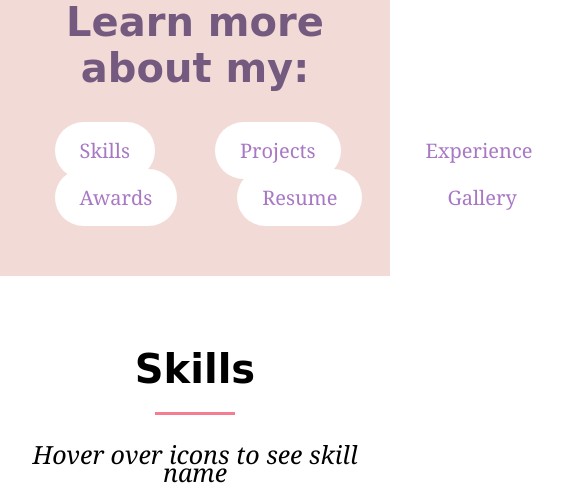
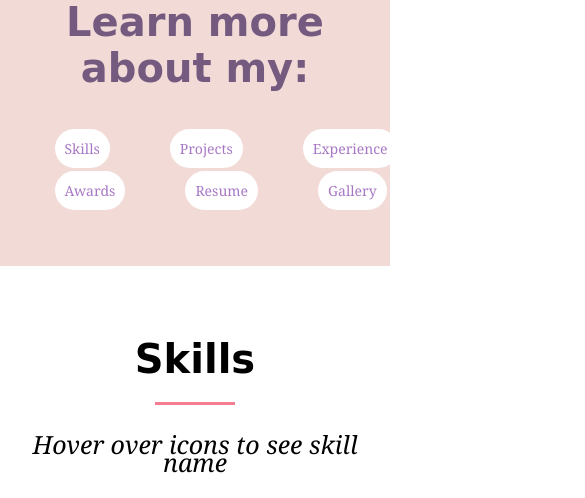
Before and after one commit to kzeng24/Personal-Website, a plain HTML site: page index.html in a window 390 px wide. Shown: the part 1820-2318 px from the top of the page, 585 px wide, since content can reach past the window. Drawn offline with Linux system fonts and the light colour scheme; some packages are replaced by stand-ins of ours; a script that the page names is missing.

Commit message:
Add files via upload

```diff
--- a/style.css
+++ b/style.css
@@ -823,6 +823,10 @@ nav:hover a {
     }
 
     @media only screen and (max-width: 750px) {
+        .btn {
+            font-size: 14px;
+            padding: 5px 5px;
+        }
         #learn-more{
             padding: 60px 5%;
         }
```
